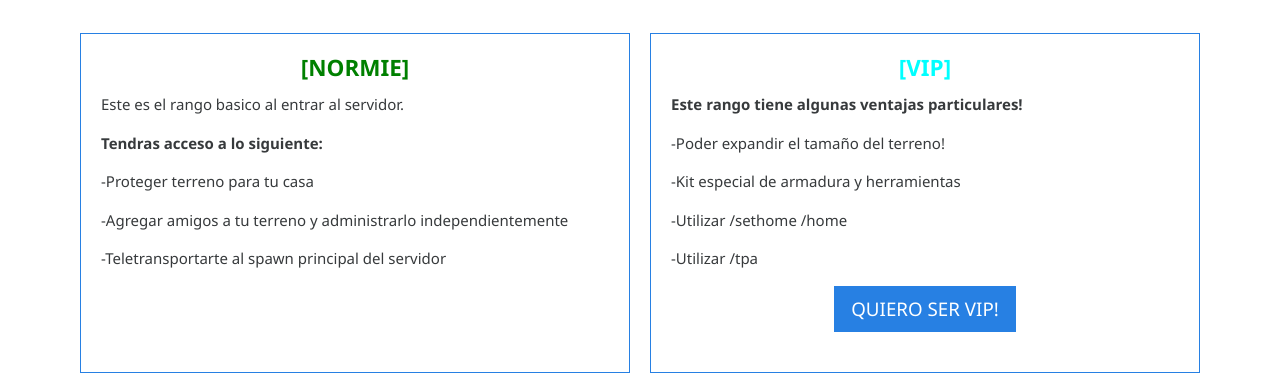
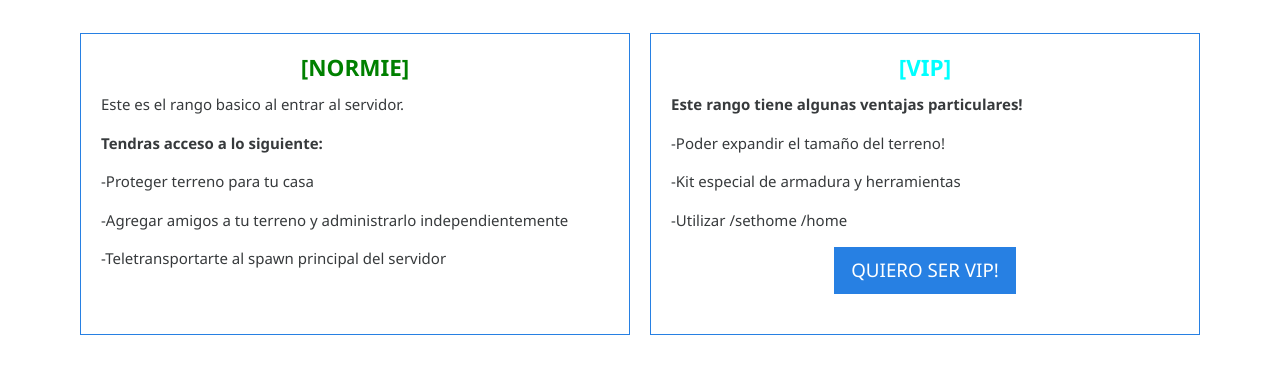
Before and after one commit to pebeland/server, a plain HTML site: page index.html in a window 1280 px wide. Shown: the part 1261-1644 px from the top of the page. After the commit the page ends 1606 px from the top, so only its background shows below. Drawn offline with nearby package versions, Linux system fonts and the light colour scheme.

Commit message:
Update index.html

```diff
--- a/index.html
+++ b/index.html
@@ -55,7 +55,6 @@
                         <p class="text">-Poder expandir el tamaño del terreno!</p>
                         <p class="text">-Kit especial de armadura y herramientas</p>
                         <p class="text">-Utilizar /sethome /home</p>
-                        <p class="text">-Utilizar /tpa</p>
                        <div class="text-center">
                         <button type="button" class="btn btn-primary btn-lg" style="margin-bottom: 20px;" onclick="location.href='vip.html';">QUIERO SER VIP!</button>
                     </div>
```
